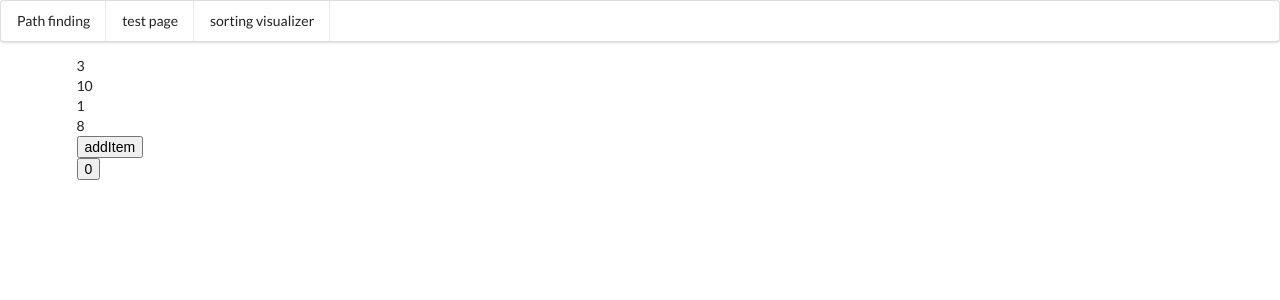
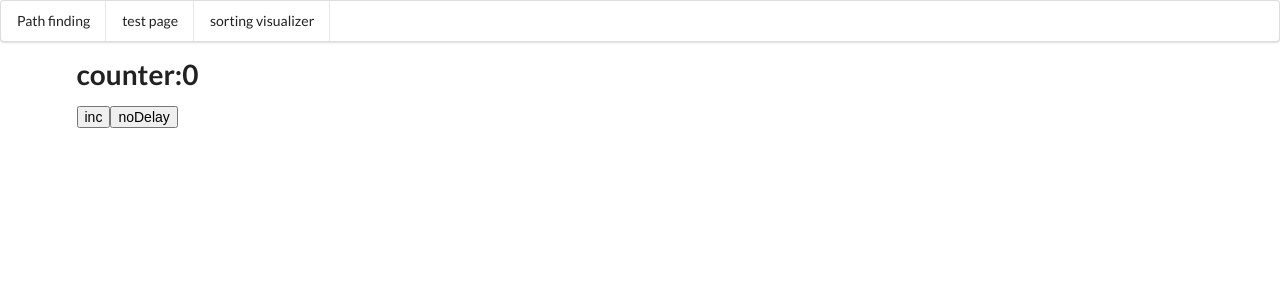
Before and after one commit to nirchetrit/portfolio, a React (Create React App) app: page /testpage in a window 1280 px wide. Shown: the top 300 px of the page. Built offline with nearby package versions, Linux system fonts and the light colour scheme.

Commit message:
save before using useInterval

```diff
--- a/src/components/TestPage.js
+++ b/src/components/TestPage.js
@@ -1,60 +1,27 @@
-import React, { useState } from "react";
+import React, { useRef, useState,useEffect } from "react";
+import useInterval from './useInterval'
 
-const DATA = [
-  { id: 1, value: 3 },
-  { id: 2, value: 10 },
-  { id: 3, value: 1 },
-  { id: 4, value: 8 },
-];
 
-const Item = React.memo(({ item, onRemove }) => {
-  console.log("Render:Item");
-  return (
-    <div className="item" onClick={() => onRemove(item)}>
-      {item.value}
-    </div>
-  );
-});
+const TestPage=()=>{
+  const [counter,setCounter] = useState(0)
+  const [pause,setPause] = useState(false)
 
-class TestPage extends React.Component {
-  constructor(props) {
-    super(props);
-    this.state = { data: DATA, counter: 0 };
+  useInterval(()=>{
+    console.log(counter);
+  },pause?null:1000)
+
+  const onClick=()=>{
+    setCounter(counter+1)
   }
-  addItem = (newItem) => {
-    this.setState((prevState) => ({ data: [...prevState.data, newItem] }));
-  };
-  removeItem = (item) => {
-    const data = this.state.data.filter((d) => d !== item);
-    this.setState({ data });
-  };
-  addCounter = () => {
-    this.setState((prevState) => ({ counter: prevState.counter + 1 }));
-  };
-  render() {
-    const { data, counter } = this.state;
-    console.log("Render: Test");
-    return (
-      <div className="Test">
-        {data.map((item) => {
-          return <Item key={item.id} item={item} onRemove={this.removeItem} />;
-        })}
-        <button
-          onClick={() =>
-            this.addItem({
-              id: Math.floor(Math.random() * 5000),
-              value: Math.floor(Math.random() * 5000),
-            })
-          }
-        >
-          addItem
-        </button>
-        <button onClick={this.addCounter} style={{ display: "block" }}>
-          {counter}
-        </button>
-      </div>
-    );
-  }
+
+  return(
+  <div>
+    <h1>counter:{counter}</h1>
+    <button onClick={onClick}>inc</button>
+    <button onClick={()=>{setPause(true)}}>noDelay</button>
+
+  </div>
+  )
 }
 
 export default TestPage;
--- a/src/components/sortingVisualizer/SortingVisualizer.js
+++ b/src/components/sortingVisualizer/SortingVisualizer.js
@@ -6,6 +6,7 @@ import "./StickGraph.css";
 import { generateBars } from "../barGraphFuncs";
 import { bubbleSort } from "../../algorithms/sorting/bubbleSort";
 import { mergeSort } from "../../algorithms/sorting/mergeSort";
+import { sort } from "mathjs";
 const useForceRerender = () => useReducer((state) => !state, false)[1];
 
 const sortAlgoOptions = [
@@ -31,22 +32,27 @@ const SortingVisualizer = () => {
   // const [animationSpeed, setAnimationSpeed] = useState(
   //   animationSpeedOptions[0]
   // );
-  const animationSpeed = useRef(animationSpeedOptions[0]);
+
   const [isSorting, setIsSorting] = useState(false);
   const skipAnimation = useRef(false);
+  const animationSpeed = useRef(animationSpeedOptions[0]);
+  const [testState, setTestState] = useState(false);
 
   //------------------------------states---------------------------------------/////
   useEffect(() => {
     setBars(generateBars(barsAmount, 100));
   }, [barsAmount]);
+  // useInterval(counter++,skip)
 
-  const visualBubbleSort = async (solutionSteps, sortedArr) => {
+  const visualBubbleSort = async (solutionSteps, sortedArr, index) => {
+    setTimeout(() => {
+      index++;
+    }, 1000);
     for (let obj of solutionSteps) {
       if (skipAnimation.current) {
         setBars(sortedArr);
         break;
       } else {
-        console.log("animation Speed", animationSpeed.current);
         switch (obj.type) {
           case "paint":
             paintBars(obj.objects[0], obj.objects[1], "rgb(209, 170, 170)");
@@ -67,6 +73,7 @@ const SortingVisualizer = () => {
   const onSolveButtonClick = async () => {
     let [sortedArr, solutionSteps] = [];
     setIsSorting((prev) => true);
+    // const [sortedArr, solutionSteps] = sort(bars) ///all the swapping steps
     switch (sortAlgo.value) {
       case "bubblesort":
         [sortedArr, solutionSteps] = bubbleSort(bars); ///all the swapping steps
@@ -99,7 +106,11 @@ const SortingVisualizer = () => {
   const testButton = () => {
     paintBars(0, 1);
   };
-  const resetButton = () => {};
+  const resetButton = () => {
+    console.log("reset");
+    setTestState(true);
+    // setBars(staticBars);
+  };
 
   const swapBars = (i, j) => {
     setBars((prevState) => {
@@ -165,7 +176,7 @@ const SortingVisualizer = () => {
       ) : (
         <button onClick={resetButton}>reset</button>
       )}
-      <button onClick={testButton}>testbutton</button>
+      <button onClick={resetButton}>testbutton</button>
     </div>
   );
 };
--- /dev/null
+++ b/src/components/useInterval.js
@@ -0,0 +1,17 @@
+import React,{useEffect,useRef} from 'react'
+
+const useInterval=(callback, delay)=>{
+    const savedCallback = useRef();
+    useEffect(() => {
+      savedCallback.current = callback;
+    });
+    useEffect(() => {
+      function tick() {
+        savedCallback.current();
+      }
+
+      let id = setInterval(tick, delay);
+      return () => clearInterval(id);
+    }, [delay]);
+  }
+  export default useInterval
```
Also changed, not shown: 1 other file (tests, documents, lock files or other folders).
